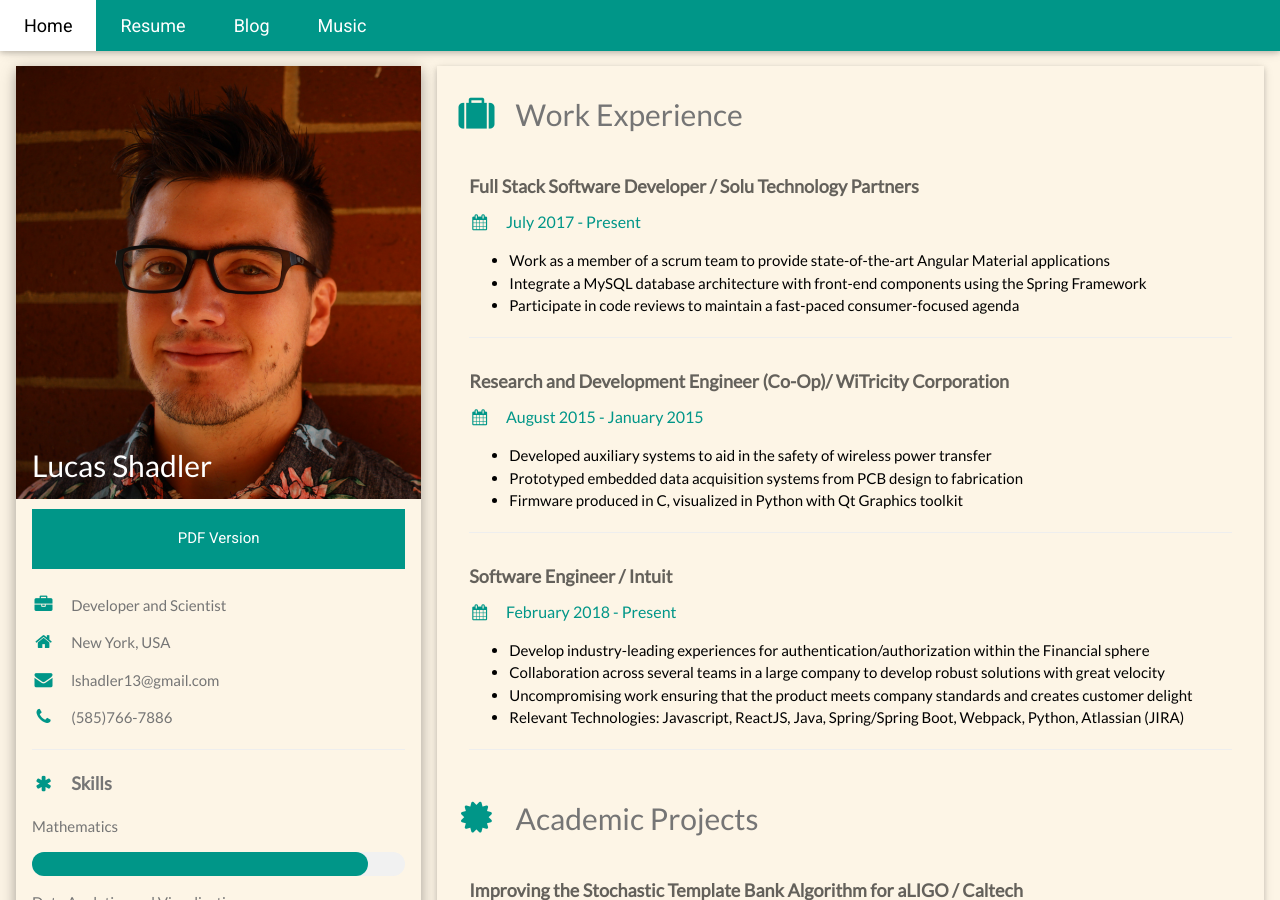
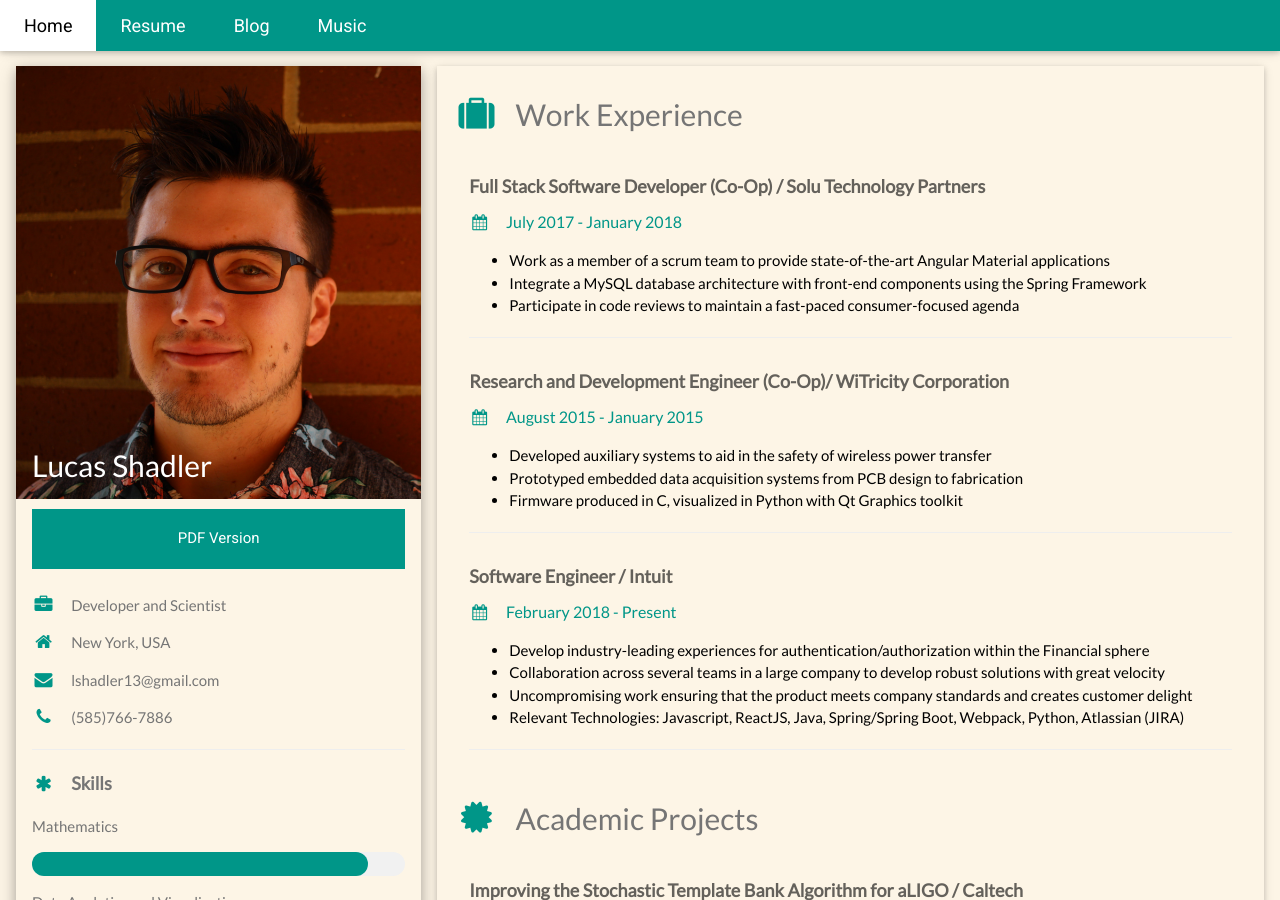
Before and after one commit to sumwatshade/sumwatshade.github.io, a Jekyll site: the page built from resume.html, in a window 1280 px wide and 900 px high. Built offline with Jekyll 4.4.1, drawn with Linux system fonts in a browser that asks for light colours.

Commit message:
Update resume.html

```diff
--- a/resume.html
+++ b/resume.html
@@ -98,8 +98,8 @@ title: Lucas Shadler | Resume
       <div class="w3-container w3-card-2 w3-sand w3-margin-bottom">
         <h2 class="w3-text-grey w3-padding-16"><i class="fa fa-suitcase fa-fw w3-margin-right w3-xxlarge w3-text-teal"></i>Work Experience</h2>
         <div class="w3-container">
-          <h5 class="w3-opacity"><b>Full Stack Software Developer / Solu Technology Partners</b></h5>
-          <h6 class="w3-text-teal"><i class="fa fa-calendar fa-fw w3-margin-right"></i>July 2017 - Present</h6>
+          <h5 class="w3-opacity"><b>Full Stack Software Developer (Co-Op) / Solu Technology Partners</b></h5>
+          <h6 class="w3-text-teal"><i class="fa fa-calendar fa-fw w3-margin-right"></i>July 2017 - January 2018</h6>
           <p>
             <ul>
               <li>Work as a member of a scrum team to provide state-of-the-art Angular Material applications</li>
```
